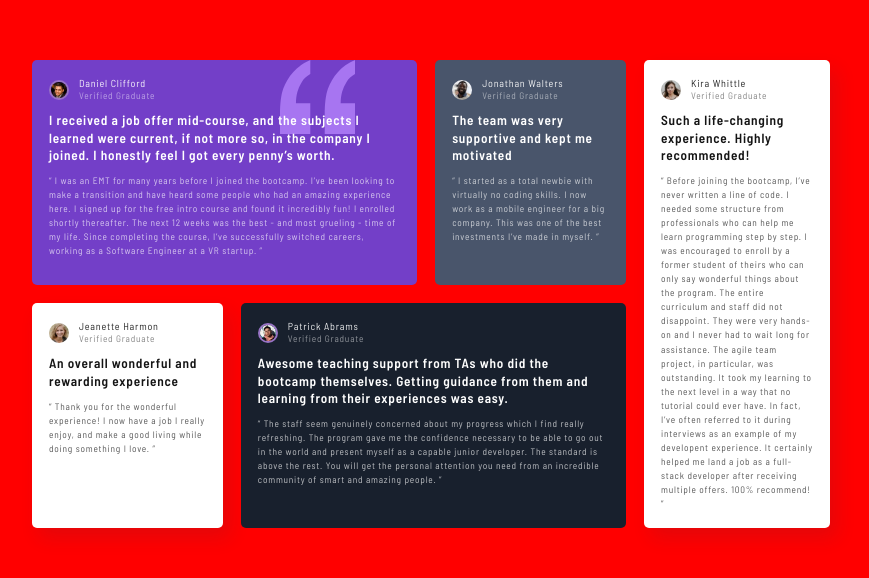
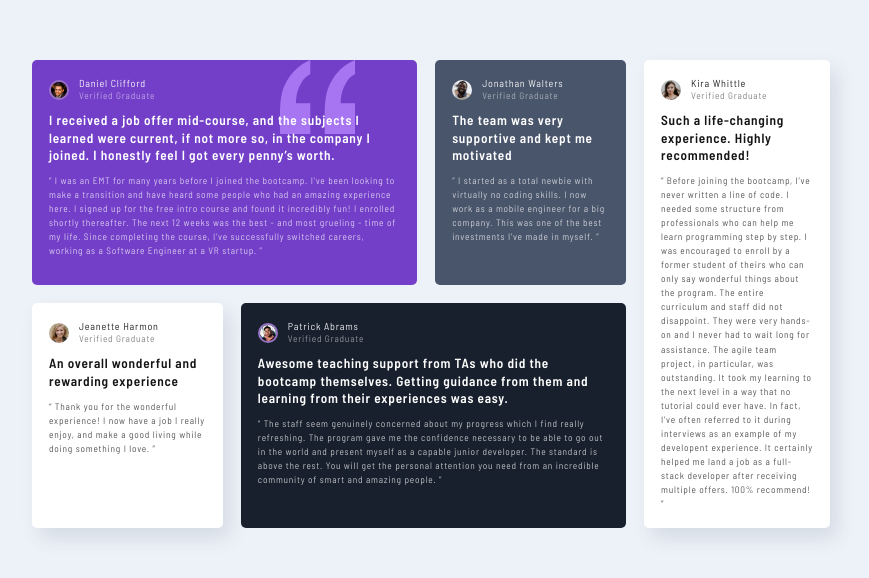
Before and after one commit to WhyPoq/testimonials-challenge, a plain HTML site: page index.html in a window 1280 px wide. Shown: the part 106-684 px from the top of the page, without its empty margins (209-1078 px from the left). Drawn offline with Linux system fonts and the light colour scheme.

```diff
--- a/style.css
+++ b/style.css
@@ -19,7 +19,7 @@ body{
     margin: 0px;
     padding: 0px;
 
-    background-color: red;/* #edf2f8;*/
+    background-color: #edf2f8;
 
     height: 100%;
     display: flex;
```
